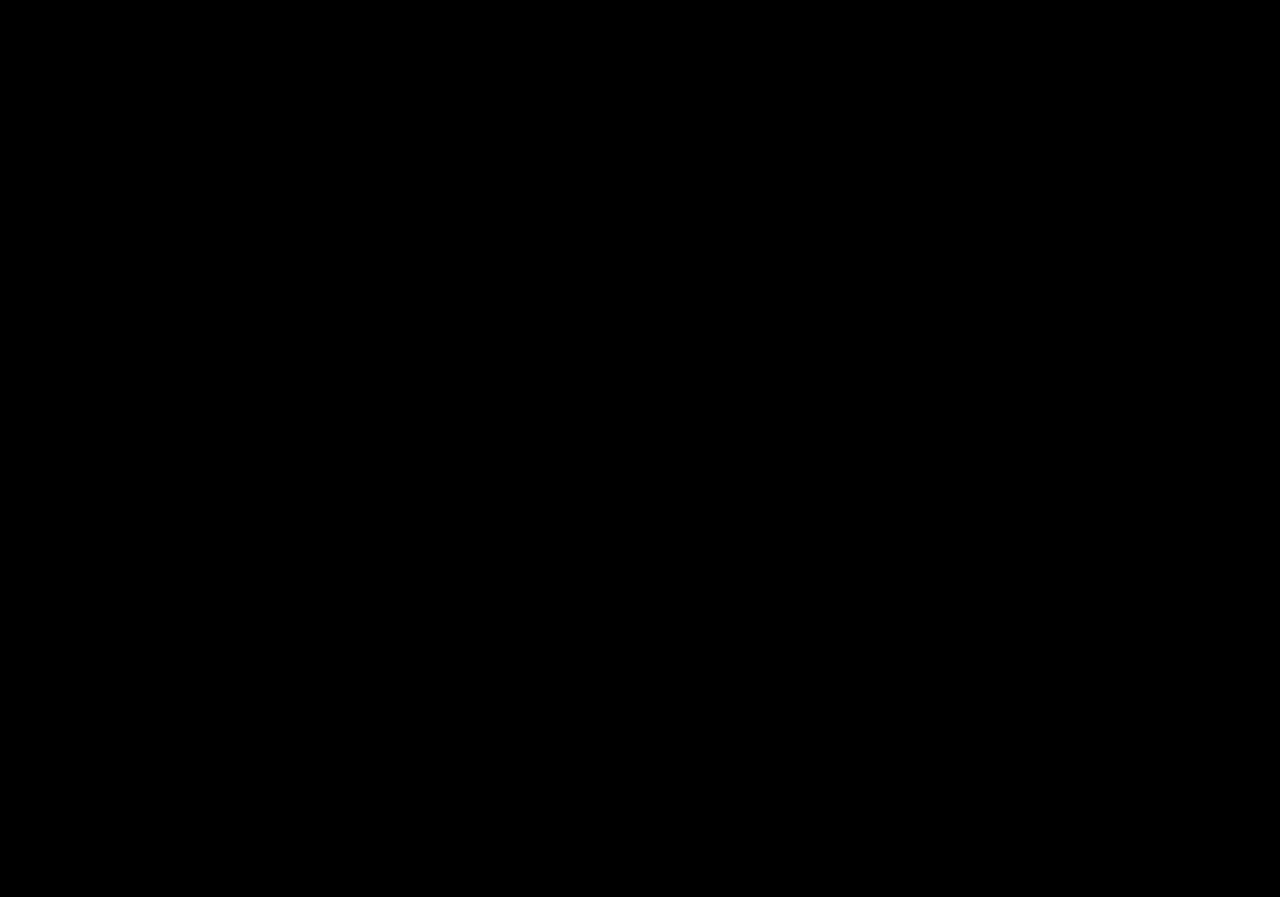
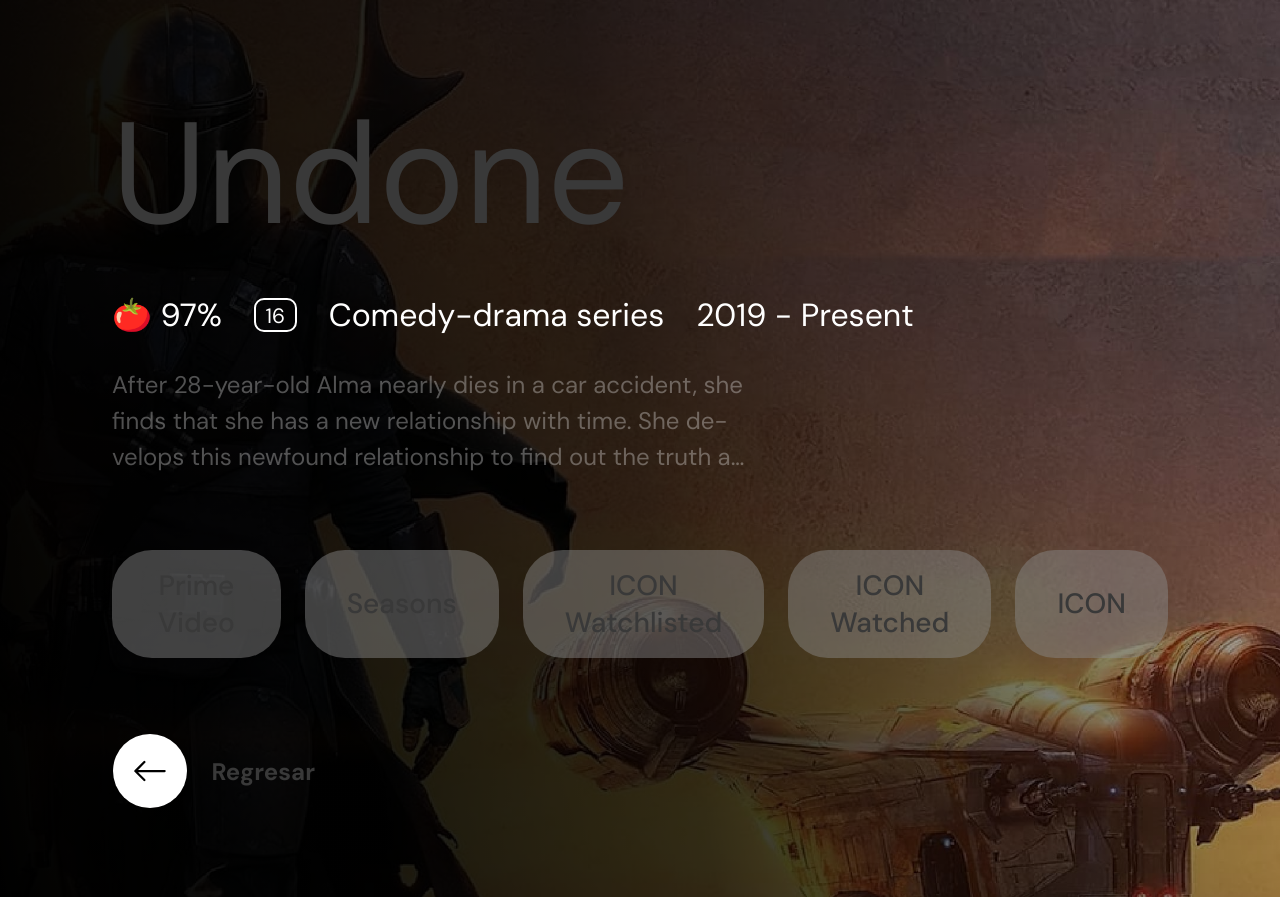
Before and after one commit to gsevillagarces/Google-Clone-TV, a React (Vite) app: page /movie-details in a window 1280 px wide. Before the commit this address had no page. Before the commit the page ends 800 px from the top, so only its background shows below. Built offline with nearby package versions, Linux system fonts and the light colour scheme.

Commit message:
Cambios en router y estilos MovieDetails

```diff
--- a/src/App.jsx
+++ b/src/App.jsx
@@ -1,9 +1,9 @@
-import { BrowserRouter, Routes, Route, NavLink  } from 'react-router-dom'
+import { BrowserRouter, Routes, Route  } from 'react-router-dom'
 import './App.css'
 
-// import { Header } from './components/home/Header/Header'
+import { Splash } from './components/loading/Splash/Splash'
+import { Header } from './components/home/Header/Header'
 import { Search } from './pages/Search/Search'
-// import { Splash } from './components/loading/Splash'
 import { ForYou } from './pages/ForYou/ForYou'
 import { Movies } from './pages/Movies/Movies'
 import { Shows } from './pages/Shows/Shows'
@@ -11,33 +11,37 @@
 import { Library } from './pages/Library/Library'
 import { Profile } from './pages/Profile/Profile'
 import { MovieDetails } from './pages/details/MovieDetails/MovieDetails'
-import { Plantilla } from './components/Plantilla/Plantilla'
+import { Template } from './components/Template/Template'
 
 function App() {
   return (
-<BrowserRouter>
+      < BrowserRouter >
       <div className='App'>
+
         {/* <div className='Splash'>
           < Splash />
         </div> */}
 
-        <div className='CloneTV'>
-          <Routes>
-          <Route path='/'             element={ < ForYou /> }  />
-            <Route path='/plantilla'    element={ <Plantilla /> }  >
-                <Route path='foryou'       element={ < ForYou /> }  />
-                <Route path='Search'       element={ < Search /> }  />
-                <Route path='Movies'       element={ < Movies /> }  />
-                <Route path='Shows'        element={ < Shows /> }   />
-                <Route path='Apps'         element={ < Apps /> }    />
-                <Route path='Library'      element={ < Library /> } />
-                <Route path='Profile'      element={ < Profile /> } />
-            </Route>
-            <Route path='/MovieDetails' element={ < MovieDetails /> } />
-          </Routes>
-        </div>
+          <div className='CloneTV'>
+
+            < Routes >
+              < Route path='/' element={ < ForYou /> } >
+                < Route path='Template' element={ < Template /> } >
+                      < Route path='foryou'  element={ < ForYou />  } />
+                      < Route path='search'  element={ < Search />  } />
+                      < Route path='movies'  element={ < Movies />  } />
+                      < Route path='shows'   element={ < Shows />   } />
+                      < Route path='apps'    element={ < Apps />    } />
+                      < Route path='library' element={ < Library /> } />
+                      < Route path='profile' element={ < Profile /> } />
+                  </ Route >
+                </ Route >
+                < Route path='/movie-details' element={ < MovieDetails /> } />
+            </ Routes >
+
+          </div>
       </div>
-      </BrowserRouter>
+      </ BrowserRouter >
   )
 }
 
--- a/src/bbdd.js
+++ b/src/bbdd.js
@@ -5,18 +5,15 @@
             alt : 'Clone TV',
         },
         menu : [
-            { id : 0, icono : '/assets/search.svg', alt : 'Search',  texto : 'Search',  href : 'Search'},
-            { id : 1, icono : '',                   alt : 'For you', texto : 'For you', href : ''},
-            { id : 2, icono : '',                   alt : 'Movies',  texto : 'Movies',  href : 'Movies'},
-            { id : 3, icono : '',                   alt : 'Shows',   texto : 'Shows',   href : 'Shows'},
-            { id : 4, icono : '',                   alt : 'Apps',    texto : 'Apps',    href : 'Apps'},
-            { id : 5, icono : '',                   alt : 'Library', texto : 'Library', href : 'Library'}
+            { id : 0, icono : '/assets/search.svg', alt: 'icon', title : 'Go to Search',  texto : 'Search',  href : 'search'},
+            { id : 1, icono : '',                   alt: 'icon', title : 'Go to For you', texto : 'For you', href : ''},
+            { id : 2, icono : '',                   alt: 'icon', title : 'Go to Movies',  texto : 'Movies',  href : 'movies'},
+            { id : 3, icono : '',                   alt: 'icon', title : 'Go to Shows',   texto : 'Shows',   href : 'shows'},
+            { id : 4, icono : '',                   alt: 'icon', title : 'Go to Apps',    texto : 'Apps',    href : 'apps'},
+            { id : 5, icono : '',                   alt: 'icon', title : 'Go to Library', texto : 'Library', href : 'library'}
         ],
         avatar : {
-            id : 0,
-            img : '/assets/avatar.jpg',
-            alt : 'Avatar',
-            href : '#link'
+            id : 0, img : '/assets/avatar.jpg', alt : 'Avatar', title : 'Go to Profile', href : 'profile'
         }
     },
     main : {
@@ -31,8 +28,12 @@
                 summary     : 'The Mandalorian is an American space Western web television series created by Jon Favreau. The series is set after the...',
                 btnText     : 'Watch on',
                 rating      : '🍅 98%',
+                restriction : '16',
+                category    : 'Comedy-drama series',
+                years       : '2019 - Present',
                 watchlisted : 'y',
-                href        : 'MovieDetails'
+                watched     : 'y',
+                href        : 'movie-details'
             },
             {   id          : 1,
                 provider    : 'HBO',
@@ -44,8 +45,12 @@
                 summary     : 'The Mandalorian is an American space Western web television series created by Jon Favreau. The series is set after the...',
                 btnText     : 'Watch on',
                 rating      : '🍅 98%',
+                restriction : '16',
+                category    : 'Comedy-drama series',
+                years       : '2019 - Present',
                 watchlisted : 'y',
-                href        : 'MovieDetails'
+                watched     : 'y',
+                href        : 'movie-details'
             },
             {   id          : 2,
                 provider    : 'HBO',
@@ -58,7 +63,8 @@
                 btnText     : 'Watch on',
                 rating      : '🍅 90%',
                 watchlisted : 'y',
-                href        : 'MovieDetails'
+                watched     : 'y',
+                href        : 'movie-details'
             },
             {   id          : 3,
                 provider    : 'HBO',
@@ -71,7 +77,8 @@
                 btnText     : 'Watch on',
                 rating      : '🍅 92%',
                 watchlisted : 'y',
-                href        : 'MovieDetails'
+                watched     : 'y',
+                href        : 'movie-details'
             },
             {   id          : 4,
                 provider    : 'HBO',
@@ -84,7 +91,8 @@
                 btnText     : 'Watch on',
                 rating      : '🍅 90%',
                 watchlisted : 'y',
-                href        : 'MovieDetails'
+                watched     : 'y',
+                href        : 'movie-details'
             },
             {   id          : 5,
                 provider    : 'HBO',
@@ -96,8 +104,12 @@
                 summary     : 'The Mandalorian is an American space Western web television series created by Jon Favreau. The series is set after the...',
                 btnText     : 'Watch on',
                 rating      : '🍅 98%',
+                restriction : '16',
+                category    : 'Comedy-drama series',
+                years       : '2019 - Present',
                 watchlisted : 'y',
-                href        : 'MovieDetails'
+                watched     : 'y',
+                href        : 'movie-details'
             },
             {   id          : 6,
                 provider    : 'HBO',
@@ -109,8 +121,12 @@
                 summary     : 'The Mandalorian is an American space Western web television series created by Jon Favreau. The series is set after the...',
                 btnText     : 'Watch on',
                 rating      : '🍅 98%',
+                restriction : '16',
+                category    : 'Comedy-drama series',
+                years       : '2019 - Present',
                 watchlisted : 'y',
-                href        : 'MovieDetails'
+                watched     : 'y',
+                href        : 'movie-details'
             },
             {   id          : 7,
                 provider    : 'HBO',
@@ -122,8 +138,12 @@
                 summary     : 'The Mandalorian is an American space Western web television series created by Jon Favreau. The series is set after the...',
                 btnText     : 'Watch on',
                 rating      : '🍅 98%',
+                restriction : '16',
+                category    : 'Comedy-drama series',
+                years       : '2019 - Present',
                 watchlisted : 'y',
-                href        : 'MovieDetails'
+                watched     : 'y',
+                href        : 'movie-details'
             },
             {   id          : 8,
                 provider    : 'HBO',
@@ -135,8 +155,12 @@
                 summary     : 'The Mandalorian is an American space Western web television series created by Jon Favreau. The series is set after the...',
                 btnText     : 'Watch on',
                 rating      : '🍅 98%',
+                restriction : '16',
+                category    : 'Comedy-drama series',
+                years       : '2019 - Present',
                 watchlisted : 'y',
-                href        : 'MovieDetails'
+                watched     : 'y',
+                href        : 'movie-details'
             },
             {   id          : 9,
                 provider    : 'HBO',
@@ -148,8 +172,13 @@
                 summary     : 'The Mandalorian is an American space Western web television series created by Jon Favreau. The series is set after the...',
                 btnText     : 'Watch on',
                 rating      : '🍅 98%',
+                restriction : '16',
+                category    : 'Comedy-drama series',
+                years       : '2019 - Present',
                 watchlisted : 'y',
-                href        : 'MovieDetails'}
+                watched     : 'y',
+                href        : 'movie-details'
+            }
         ],
         apps : [
             {   id          : 0,
--- /dev/null
+++ b/src/components/CancelBtn/CancelBtn.css
@@ -0,0 +1,28 @@
+.OkBtn-button{
+    border: 1pt solid transparent;
+    padding: 0 0 0 1em;
+    border-radius: 2em;
+    font-size: 1.5em;
+    font-weight: 600;
+    display: flex;
+    flex-direction: row;
+    justify-content: center;
+    align-items: center;
+    gap: 1em;
+    cursor: pointer;
+    transition: all 500ms;
+}
+
+.Button-span{
+    background-color: #fff;
+    border-radius: 50%;
+    padding: 0.8em;
+}
+
+.Button-span-img{
+    width: 1.5em;
+}
+
+.OkBtn-button:hover{
+    transform: scale(1.025);
+}
--- /dev/null
+++ b/src/components/Template/Template.jsx
@@ -0,0 +1,11 @@
+import { Header } from "../home/Header/Header"
+import { Outlet } from "react-router-dom"
+
+export const Template = () => {
+    return (
+        <>
+            < Header />
+                < Outlet />
+        </>
+    )
+}
--- a/src/components/loading/Splash/Splash.jsx
+++ b/src/components/loading/Splash/Splash.jsx
@@ -1,7 +1,7 @@
 import './Splash.css'
 
 export const Splash = () => {
-    return(
+  return(
     <div className="Splash">
       <div className="Splash-main">
         <img src="assets/clone-logo.svg" alt="Logo Clone TV" />
@@ -15,5 +15,5 @@
         </h4>
       </div>
     </div>
-    )
+  )
 }
--- a/src/pages/details/MovieDetails/MovieDetails.css
+++ b/src/pages/details/MovieDetails/MovieDetails.css
@@ -1,4 +1,115 @@
 .MovieDetails{
-    background-color: lightslategray;
+    background: url(/public/assets/movies/slider/bgSlide.jpg) center top no-repeat;
+    background-size: cover;
+    background-attachment: fixed;
     min-height: 100vh;
+    display: flex;
+    align-items: flex-end;
+    padding: 5.5rem 7rem ;
+    position: relative;
 }
+
+.MovieDetails::after{
+    content: '';
+    height: 100%;
+    width: 100%;
+    position: absolute;
+    top: 0;
+    left: 0;
+    background: rgb(0,0,0);
+    background: linear-gradient(80deg, rgba(0,0,0,1) 0%, rgba(0,0,0,0.9) 25%, rgba(0,0,0,0.8) 50%, rgba(0,0,0,0.25) 100%);
+}
+
+.MovieDetails-container{
+    z-index: 1;
+    display: flex;
+    flex-flow: column nowrap;
+    align-items: flex-start;
+    justify-content: flex-end;
+    gap: 2.5rem;
+}
+
+.MovieDetails-h1{
+    font-size: 9rem;
+    line-height: 1.2;
+}
+
+.MovieDetails-rating{
+    display: flex;
+    flex-flow: row nowrap;
+    align-items: flex-end;
+    gap: 2rem;
+    font-size: 2rem;
+    color: #fff;
+}
+
+.MovieDetails-Restriction span{
+    padding: .1rem .6rem;
+    border: 2pt solid #fff;
+    border-radius: .625rem;
+    font-size: 1.3rem;
+    line-height: 1;
+}
+
+.MovieDetails-description{
+    max-width: 60%;
+}
+
+.MovieDetails-description-p{
+    font-size: 1.5rem;
+    line-height: 1.5;
+    color: #ffffff50;
+}
+
+.MovieDetails-buttons{
+    display: flex;
+    flex-flow: row nowrap;
+    gap: 1.5rem;
+    padding: 2.2em 0;
+}
+
+.MovieDetails-buton{
+    background-color: #8C8C8C75;
+    padding: 1.0625rem 2.625rem;
+    border-radius: 2.5rem;
+    font-size: 1.75rem;
+    font-weight: 500;
+    cursor: pointer;
+    transition: all 500ms;
+}
+
+.MovieDetails-buton:hover{
+    background-color: #fff;
+    color: #000;
+    transform: scale(1.025);
+}
+
+.MovieDetails-footer-button{
+    background-color: transparent;
+    border: 1pt solid transparent;
+    border-radius: 2em;
+    font-size: 1.5em;
+    font-weight: 600;
+    display: flex;
+    flex-direction: row;
+    justify-content: center;
+    align-items: center;
+    gap: 1em;
+    cursor: pointer;
+    transition: all 500ms;
+}
+
+.MovieDetails-footer-button .Button-span{
+    background-color: #fff;
+    border-radius: 50%;
+    padding: 0.8em;
+}
+
+.MovieDetails-footer-button span img{
+    width: 1.5em;
+    transform: rotate(180deg);
+}
+
+.MovieDetails-footer-button:hover{
+    transform: scale(1.025);
+}
--- a/src/pages/details/MovieDetails/MovieDetails.jsx
+++ b/src/pages/details/MovieDetails/MovieDetails.jsx
@@ -3,7 +3,36 @@
 export const MovieDetails = () => {
     return(
         <div className='MovieDetails'>
-            Soy MovieDetails
+            <div className="MovieDetails-container">
+                <h1 className='MovieDetails-h1'> Undone </h1>
+                <div className='MovieDetails-rating'>
+                    <h4 className='MovieDetails-h4 MovieDetails-Rating'     > <span> 🍅 </span> 97% </h4>
+                    <h4 className='MovieDetails-h4 MovieDetails-Restriction'> <span> 16 </span> </h4>
+                    <h4 className='MovieDetails-h4 MovieDetails-Category'   > Comedy-drama series </h4>
+                    <h4 className='MovieDetails-h4 MovieDetails-Years'      > 2019 - Present </h4>
+                </div>
+
+                <div className='MovieDetails-description'>
+                    <p className='MovieDetails-description-p'>
+                        After 28-year-old Alma nearly dies in a car accident, she finds that she has a new relationship with time. She develops this newfound relationship to find out the truth a…
+                    </p>
+                </div>
+
+                <div className='MovieDetails-buttons'>
+                    <button className='MovieDetails-buton'> Prime Video </button>
+                    <button className='MovieDetails-buton'> Seasons </button>
+                    <button className='MovieDetails-buton'> <span> ICON </span> Watchlisted </button>
+                    <button className='MovieDetails-buton'> <span> ICON </span> Watched </button>
+                    <button className='MovieDetails-buton'> <span> ICON </span> </button>
+                </div>
+
+                <div className='MovieDetails-footer'>
+                    <button className='MovieDetails-footer-button'>
+                        <span className='Button-span'>
+                            <img className='Button-span-img' src="/assets/icons/arrow-right.svg" alt="" />
+                        </span> Regresar </button>
+                </div>
+            </div>
         </div>
     )
 }
```
Also changed, not shown: src/components/CancelBtn/CancelBtn.jsx (added, +13 -0 lines), src/components/Plantilla/Plantilla.jsx (deleted, +0 -13 lines), src/components/home/Header/Header.jsx (+7 -9 lines), src/components/home/main/MovieCard/MovieCard.jsx (+5 -3 lines), src/pages/ForYou/ForYou.jsx (+12 -12 lines).
